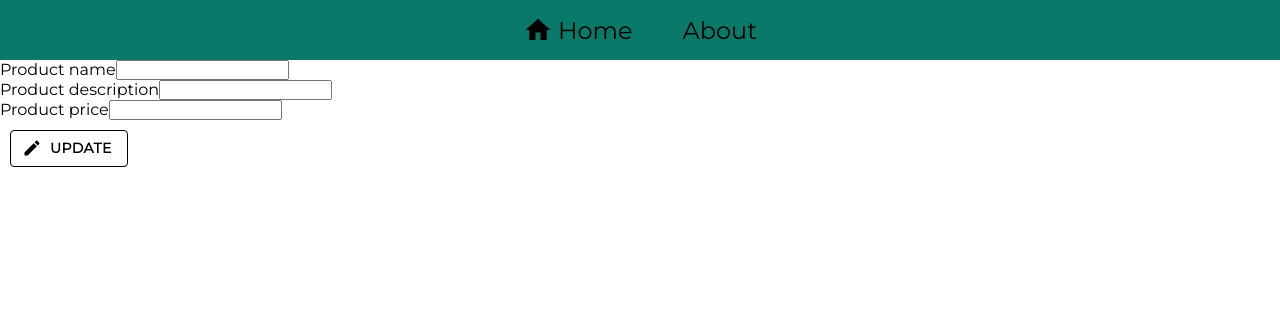
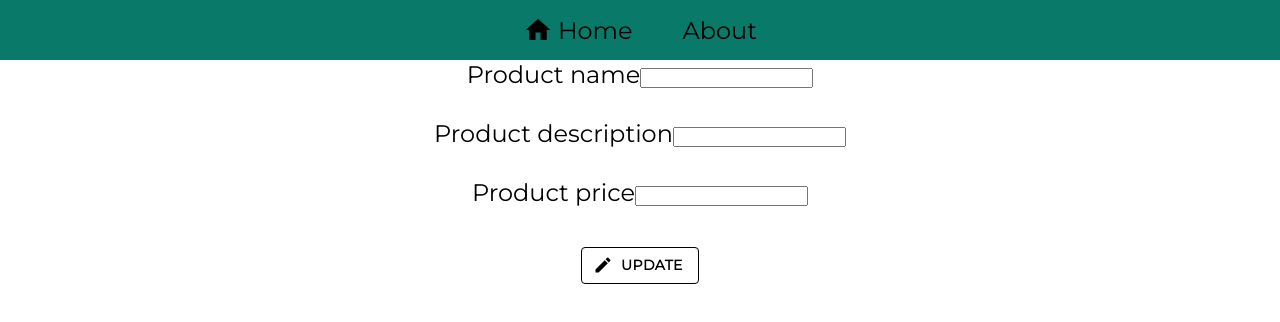
Before and after one commit to ioneltuc/UTMShmotki_App, a React (Create React App) app in the folder utmshmotki_store/: page /update/1 in a window 1280 px wide. Shown: the top 322 px of the page. Built offline with nearby package versions, Linux system fonts and the light colour scheme; no server answers.

Commit message:
forms development

```diff
--- a/utmshmotki_store/src/App.css
+++ b/utmshmotki_store/src/App.css
@@ -68,3 +68,19 @@ nav {
   color: rgb(0, 0, 0);
   text-decoration: none;
 }
+
+.product-form {
+  font-size: 24px;
+  display: flex;
+  flex-direction: column;
+  gap: 30px;
+  align-items: center;
+  justify-content: center;
+}
+
+.form-error{
+  font-size: 18px;
+  color: red;
+  display: block;
+  text-align: center;
+}
--- a/utmshmotki_store/src/components/AddProductForm.tsx
+++ b/utmshmotki_store/src/components/AddProductForm.tsx
@@ -28,24 +28,24 @@ function AddProductForm(){
     }
 
     return(
-        <form onSubmit={handleSubmit(onSubmit)}>
+        <form onSubmit={handleSubmit(onSubmit)} className="product-form">
 
             <div>
                 <label htmlFor="productName">Product name</label>
                 <input id="productName" type="text" {...register("name")}/>
-                {errors.name && <span>{errors.name.message}</span>}
+                {errors.name && <span className="form-error">{errors.name.message}</span>}
             </div>
 
             <div>
                 <label htmlFor="productDescription">Product description</label>
                 <input id="productDescription" type="text" {...register("description")}/>
-                {errors.description && <span>{errors.description.message}</span>}
+                {errors.description && <span className="form-error">{errors.description.message}</span>}
             </div>
 
             <div>
                 <label htmlFor="productPrice">Product price</label>
                 <input id="productPrice" type="number" step="0.01" {...register("price")}/>
-                {errors.price && <span>{errors.price.message}</span>}
+                {errors.price && <span className="form-error">{errors.price.message}</span>}
             </div>
 
             <Button type="submit" variant="outlined" startIcon={<AddIcon/>} id="add-submit-product-btn">
--- a/utmshmotki_store/src/components/UpdateProductForm.tsx
+++ b/utmshmotki_store/src/components/UpdateProductForm.tsx
@@ -52,24 +52,24 @@ function UpdateProductForm(){
     }
 
     return(
-        <form onSubmit={handleSubmit(onSubmit)}>
+        <form onSubmit={handleSubmit(onSubmit)}  className="product-form">
 
             <div>
                 <label htmlFor="productName">Product name</label>
                 <input id="productName" type="text" {...register("name")}/>
-                {errors.name && <span>{errors.name.message}</span>}
+                {errors.name && <span className="form-error">{errors.name.message}</span>}
             </div>
 
             <div>
                 <label htmlFor="productDescription">Product description</label>
                 <input id="productDescription" type="text" {...register("description")}/>
-                {errors.description && <span>{errors.description.message}</span>}
+                {errors.description && <span className="form-error">{errors.description.message}</span>}
             </div>
 
             <div>
                 <label htmlFor="productPrice">Product price</label>
                 <input id="productPrice" type="number" step="0.01" {...register("price")}/>
-                {errors.price && <span>{errors.price.message}</span>}
+                {errors.price && <span className="form-error">{errors.price.message}</span>}
             </div>
 
             <Button type="submit" variant="outlined" startIcon={<EditIcon/>} id="submit-update-product-btn">
```
Also changed, not shown: utmshmotki_store/src/components/Products.tsx (+0 -25 lines).
